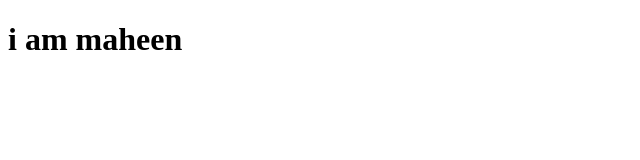
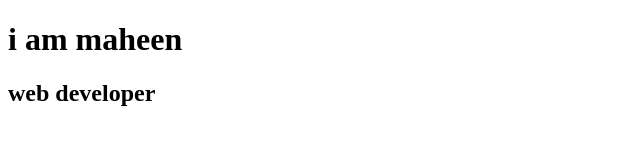
Before and after one commit to mahinhub/project-1, a plain HTML site: page src/index.html in a window 1280 px wide. Shown: the whole page, without its empty margins (0-640 px from the left). Drawn offline with Linux system fonts and the light colour scheme.

Commit message:
content change in brance 1

```diff
--- a/src/index.html
+++ b/src/index.html
@@ -7,5 +7,6 @@
 </head>
 <body>
     <h1> i am maheen</h1>
+    <h2>web developer</h2>
 </body>
 </html>
```
